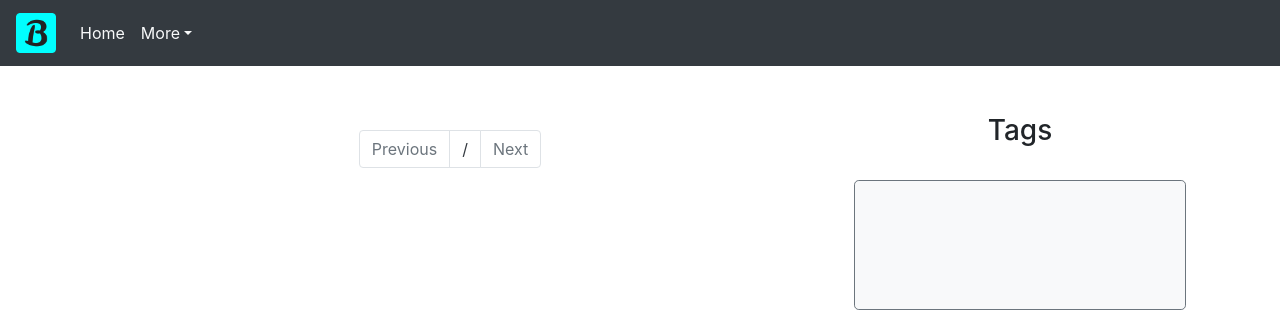
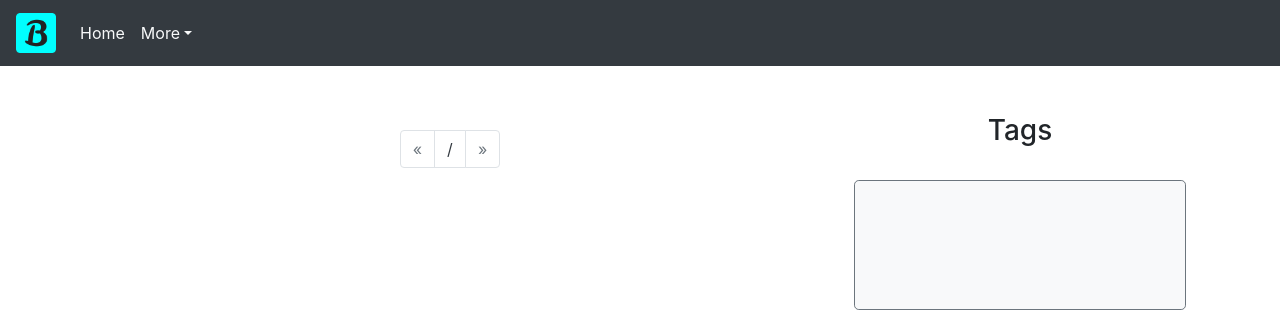
Before and after one commit to xinyuwen101/django_blog, a Django app: template templates/post/list.html in a window 1280 px wide. Shown: the top 326 px of the page. Run offline with Django 3.2, Linux system fonts and the light colour scheme; the template is opened without the code that fills it, so the values that code supplies are empty; some libraries are stand-ins or nearby versions.

Commit message:
Update list.html

```diff
--- a/templates/post/list.html
+++ b/templates/post/list.html
@@ -41,19 +41,19 @@
             <ul class="pagination justify-content-center">
                 {% if posts.has_previous %}
                     <li class="page-item">
-                        <a class="page-link" href="?page={{ posts.previous_page_number }}">Previous</a></li>
+                        <a class="page-link" href="?page={{ posts.previous_page_number }}">&laquo;</a></li>
                 {% else %}
                     <li class="page-item disabled">
-                        <a class="page-link" href="#" tabindex="-1" aria-disabled="true">Previous</a></li>
+                        <a class="page-link" href="#" tabindex="-1" aria-disabled="true">&laquo;</a></li>
                 {% endif %}
                 <li class="page-item disabled">
                     <span class="page-link text-dark">{{ posts.number }} / {{ posts.paginator.num_pages }}</span></li>
                 {% if posts.has_next %}
                     <li class="page-item">
-                        <a class="page-link" href="?page={{ posts.next_page_number }}">Next</a></li>
+                        <a class="page-link" href="?page={{ posts.next_page_number }}">&raquo;</a></li>
                 {% else %}
                     <li class="page-item disabled">
-                        <a class="page-link" href="#" tabindex="-1" aria-disabled="true">Next</a></li>
+                        <a class="page-link" href="#" tabindex="-1" aria-disabled="true">&raquo;</a></li>
                 {% endif %}
             </ul>
         </nav>
```
